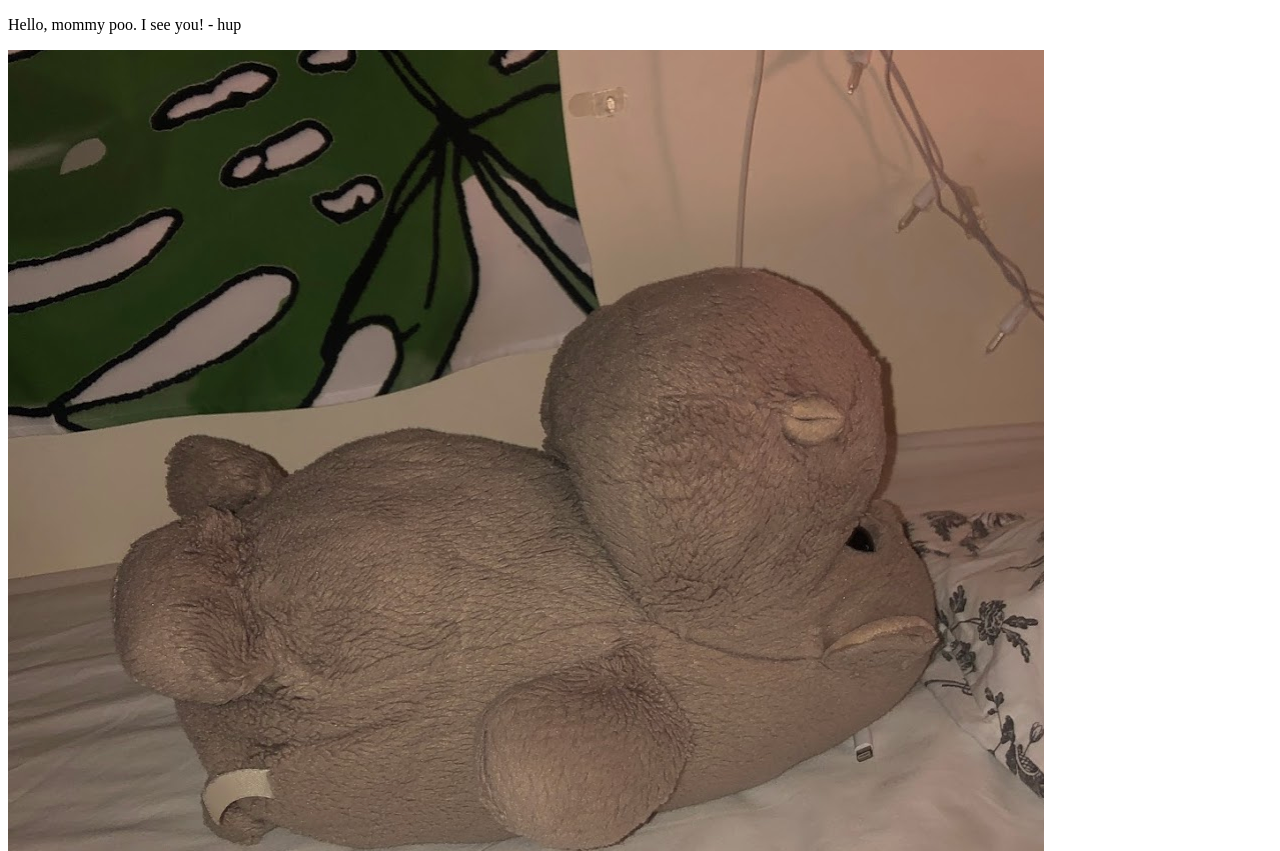
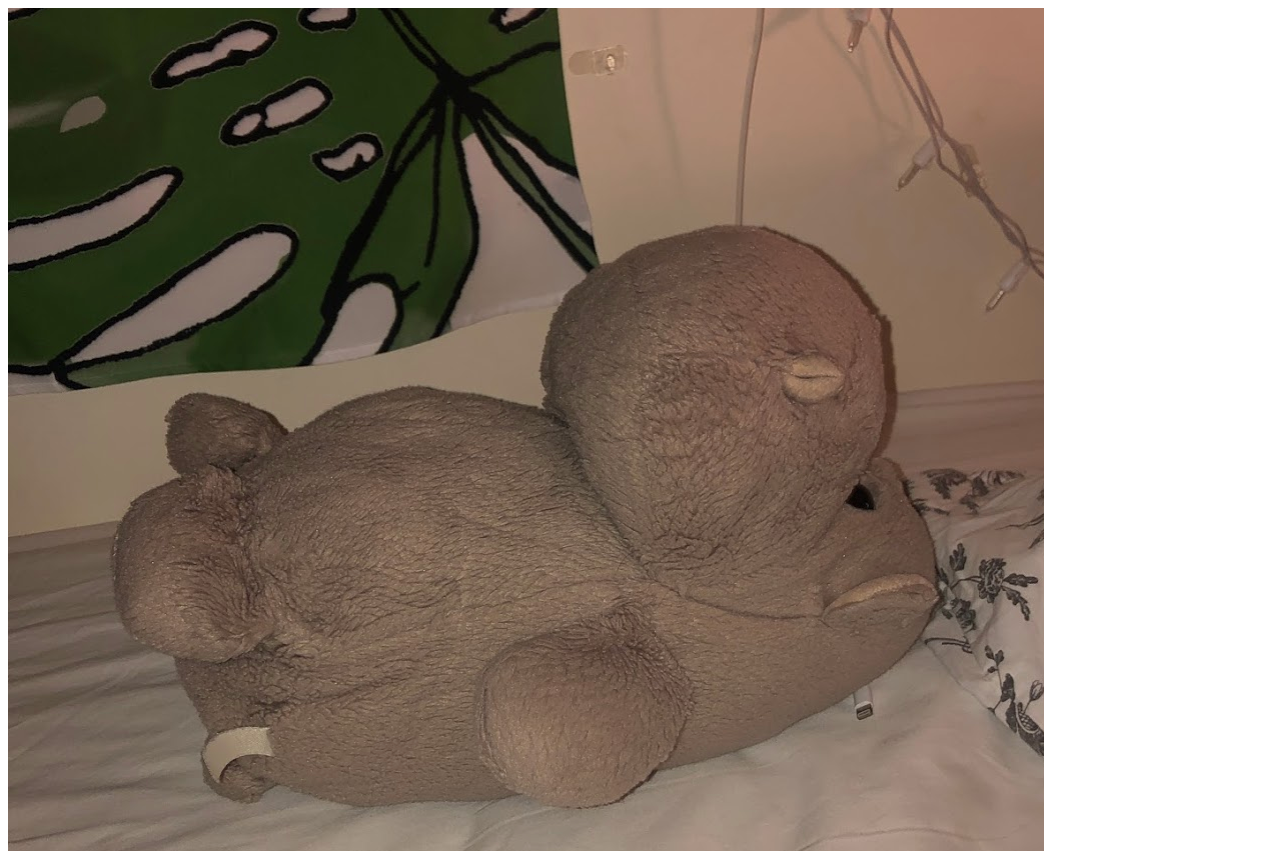
Before and after one commit to elizabethhom/elizabethhom.github.io, a plain HTML site: page index.html in a window 1280 px wide. Shown: the top 851 px of the page. Drawn offline with Linux system fonts and the light colour scheme.

Commit message:
Update index.html

```diff
--- a/index.html
+++ b/index.html
@@ -2,7 +2,6 @@
 
 <html>
   <body>
-    <p>Hello, mommy poo. I see you! - hup</p>
 
     <img src="hup.png" alt="hup playing dead">
   </body>
```
